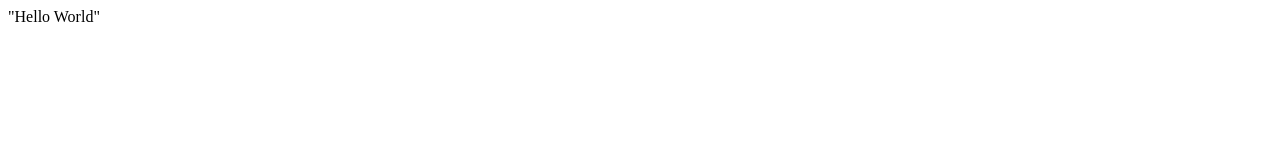
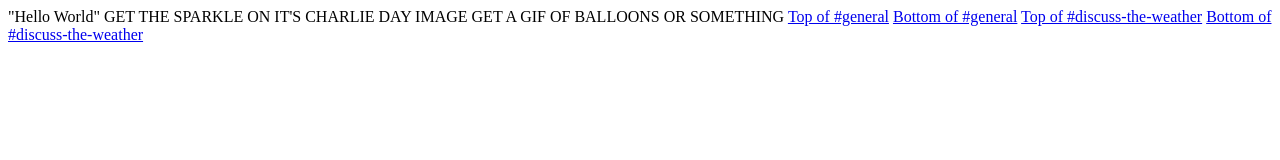
Before and after one commit to nacy5806/nacy5806.github.io, a plain HTML site: page index.html in a window 1280 px wide. Drawn offline with Linux system fonts and the light colour scheme.

Commit message:
Add files via upload

```diff
--- a/index.html
+++ b/index.html
@@ -1 +1,7 @@
 "Hello World"
+GET THE SPARKLE ON IT'S CHARLIE DAY IMAGE
+GET A GIF OF BALLOONS OR SOMETHING
+<a href="./general/1.html">Top of #general</a>
+<a href="./general/8.html">Bottom of #general</a>
+<a href="./discuss-the-weather/1.html">Top of #discuss-the-weather</a>
+<a href="./discuss-the-weather/3.html">Bottom of #discuss-the-weather</a>
```
